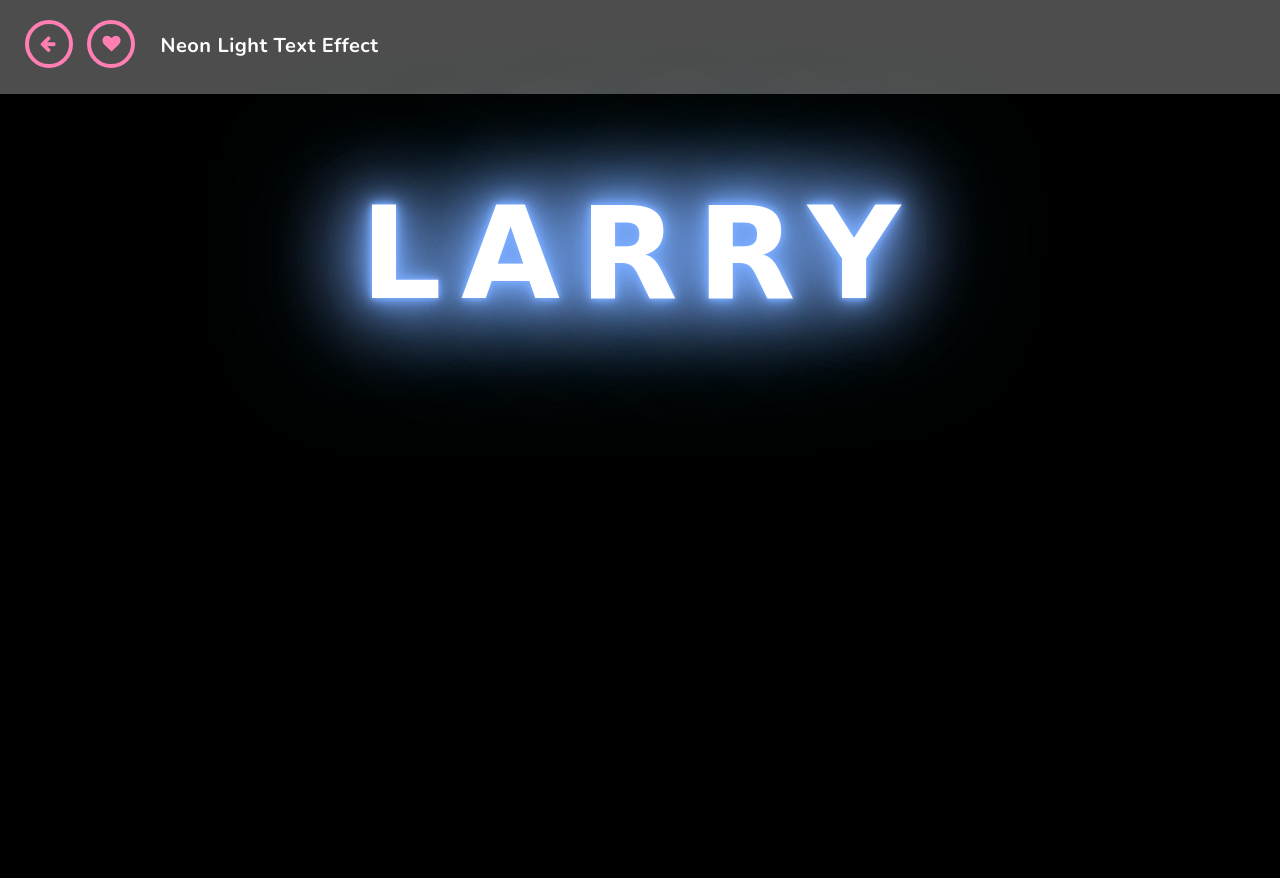
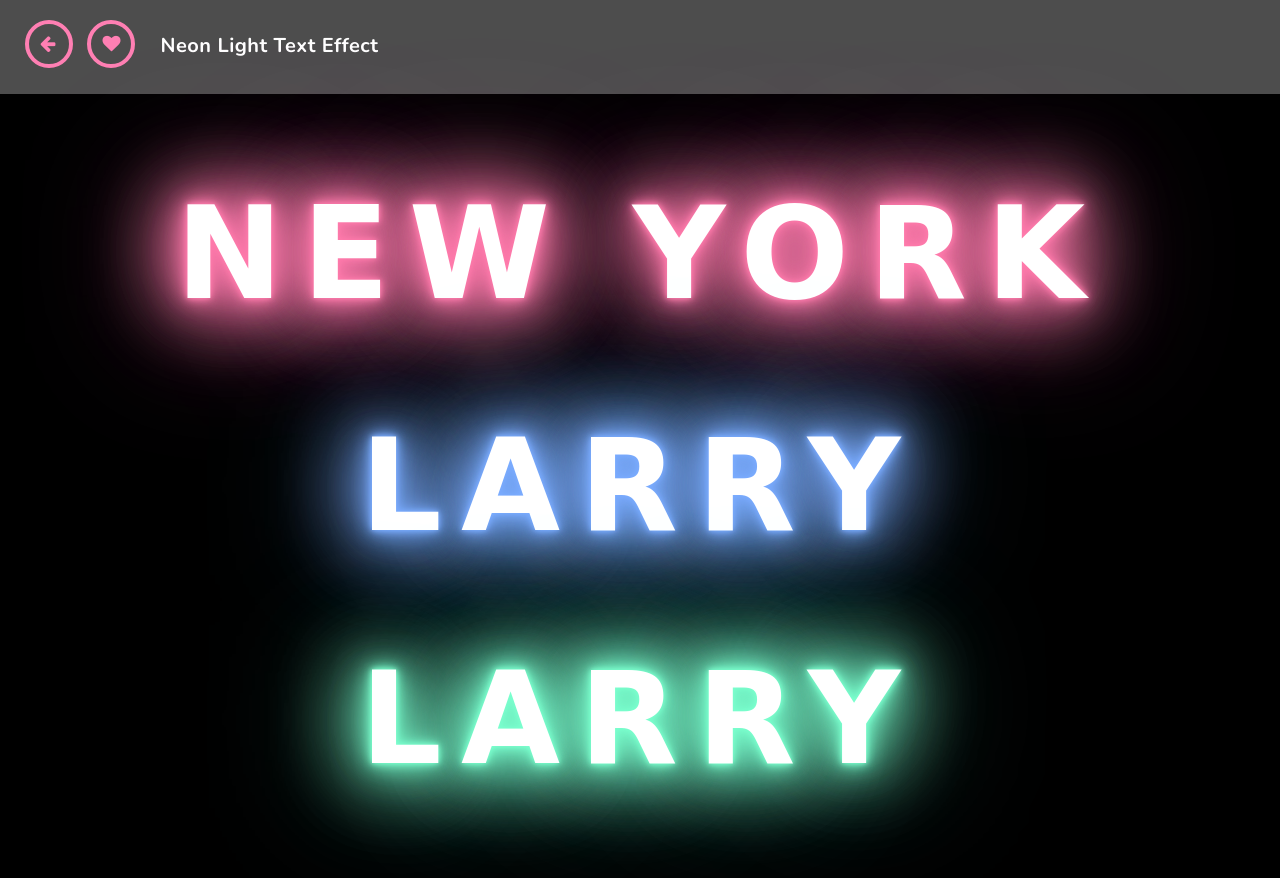
Before and after one commit to LarrySul/NeonTextEffect, a plain HTML site: page index.html in a window 1280 px wide. Before the commit the page ends 800 px from the top, so only its background shows below. Drawn offline with nearby package versions, Linux system fonts and the light colour scheme; a web font is replaced by a local one.

Commit message:
Update index.html

```diff
--- a/index.html
+++ b/index.html
@@ -19,9 +19,9 @@
     <h1>Neon Light Text Effect</h1>
   </header>
     <main>
-<!--         <h1 class="neon pink">NEW YORK</h1> -->
+        <h1 class="neon pink">NEW YORK</h1>
         <h1 class="neon blue">LARRY </h1>
-<!--         <h1 class="neon green">MIAMI</h1> -->
+        <h1 class="neon green">LARRY </h1>
     </main>
 </body>
 </html>
```
